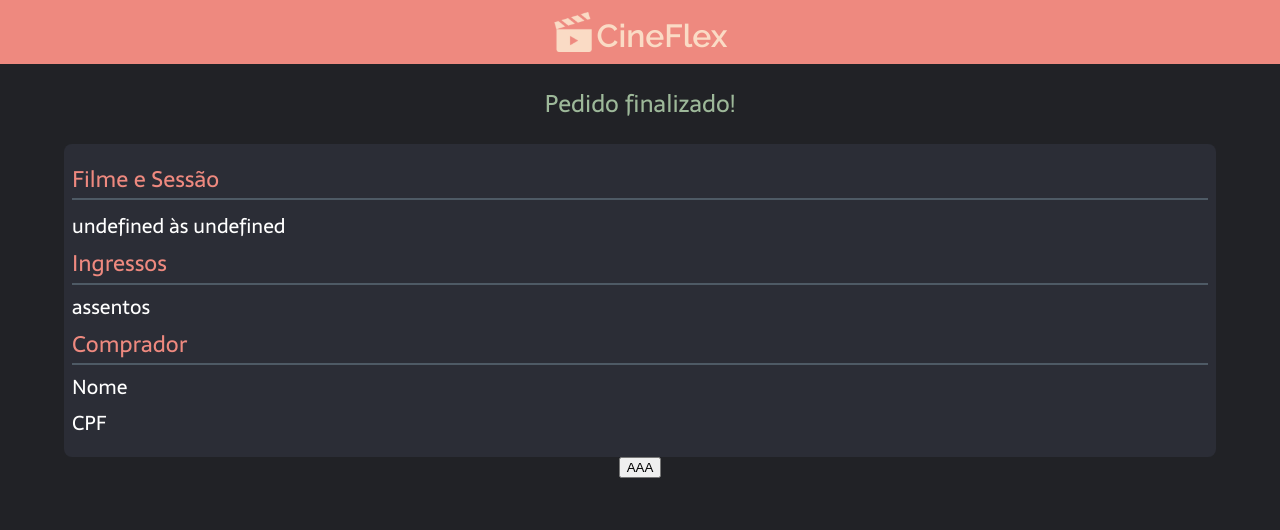
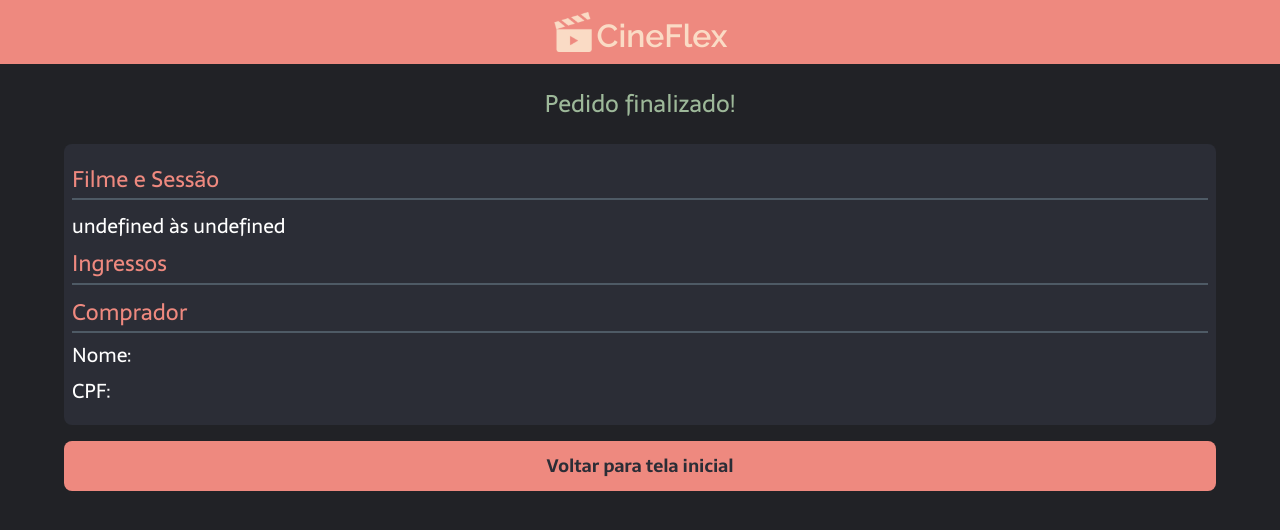
Before and after one commit to larissa-fujiwara/cineflex, a React (Vite) app: page /finalizado in a window 1280 px wide. Shown: the top 530 px of the page. Built offline with nearby package versions, Linux system fonts and the light colour scheme.

Commit message:
Função 'Voltar para página inicial' implementada

```diff
--- a/src/App.jsx
+++ b/src/App.jsx
@@ -11,11 +11,14 @@ export default function App() {
 
   const [filmName, setFilmName] = useState('');
   const [showtime, setShowtime] = useState({});
-  const [bookInfo, setBookInfo] = useState({});
+  const [buyerData, setBuyerData] = useState({});
+  const [seatsInfo, setSeatsInfo] = useState([]);
 
 
-  console.log(`Console.log no App': ${filmName}, ${showtime.date}, ${showtime.time}`);
-  console.log(`Console.log no App: ${bookInfo.name}`);
+  console.log('Nome Filme: ', filmName);
+  console.log('Data e hora: ', showtime);
+  console.log('Nome e CPF: ', buyerData);
+  console.log('Assentos: ', seatsInfo);
 
   return (
     <>
@@ -24,8 +27,18 @@ export default function App() {
         <Routes>
           <Route path="/" element={<Films setFilmName={setFilmName}/>}/>
           <Route path="/horarios/:filmId/:filmTitle" element={<Showtimes setShowtime={setShowtime}/>}/>
-          <Route path="/assentos/:showtimeId/:weekday" element={<Seats setBookInfo={setBookInfo}/>}/>
-          <Route path="/finalizado" element={<SuccessPage filmName={filmName} showtime={showtime} bookInfo={bookInfo}/>}/>
+          <Route path="/assentos/:showtimeId/:weekday" element={<Seats setBuyerData={setBuyerData} setSeatsInfo={setSeatsInfo}/>}/>
+          <Route path="/finalizado" element={<SuccessPage
+          filmName={filmName}
+          setFilmName={setFilmName}
+          showtime={showtime}
+          setShowtime={setShowtime}
+          buyerData={buyerData}
+          setBuyerData={setBuyerData}
+          seatsInfo={seatsInfo}
+          setSeatsInfo={setSeatsInfo}
+          />}
+          />
         </Routes>
       </BrowserRouter>
     </>
--- a/src/components/SuccessPage.jsx
+++ b/src/components/SuccessPage.jsx
@@ -1,7 +1,16 @@
 import styled from "styled-components"
 import { Content, Label, Details } from "../sharedStyles/sharedStyle"
+import { Link } from "react-router-dom"
 
-export default function SuccessPage({ filmName, showtime, bookInfo }) {
+export default function SuccessPage({ filmName, showtime, buyerData, seatsInfo, setFilmName, setShowtime, setBuyerData, setSeatsInfo}) {
+
+    function limpaEstados(){
+        setFilmName('');
+        setShowtime({});
+        setBuyerData({});
+        setSeatsInfo([]);
+    }
+
     return (
         <Content>
             <Details>
@@ -19,17 +28,19 @@ export default function SuccessPage({ filmName, showtime, bookInfo }) {
                     <BookDetails>
                         <h3>Ingressos</h3>
                         <hr />
-                        <p>assentos</p>
+                        <ul>
+                            {seatsInfo.map(seat => <li key={seat}>Assento {seat}</li>)}
+                        </ul>
                     </BookDetails>
 
                     <BookDetails>
                         <h3>Comprador</h3>
                         <hr />
-                        <p>Nome</p>
-                        <p>CPF</p>
+                        <p>Nome: {buyerData.name}</p>
+                        <p>CPF: {buyerData.cpf}</p>
                     </BookDetails>
                 </TicketsInfo>
-                <button>AAA</button>
+                <HomePage onClick={limpaEstados} to='/' >Voltar para tela inicial</HomePage>
             </Details>
         </Content>
     )
@@ -56,5 +67,28 @@ const BookDetails = styled.div`
     }
     hr{
         border: 1px solid #4E5A65;
+        margin-bottom: 12px;
+    }
+    ul{
+        font-size: 1.25rem;
+        color:#FFFFFF;
+    }
+    li{
+        margin-bottom: 16px;
     }
 `
+
+const HomePage = styled(Link)`
+    text-decoration: none;
+    font-size: 1.12rem;
+    font-weight: bold;
+    width: 90%;
+    padding: 16px;
+    background-color: #EE897F;
+    color:#2B2D36;
+    border-radius: 8px;
+    display: flex;
+    align-items: center;
+    justify-content: center;
+    margin-top: 16px;
+`
--- a/src/components/seatSection/Seat.jsx
+++ b/src/components/seatSection/Seat.jsx
@@ -1,14 +1,19 @@
 import { useState } from "react";
 import styled from "styled-components"
 
-export default function Seat({ seatId, seat, available, book, setBook }) {
+export default function Seat({ seatId, seat, available, book, setBook, seatLabel, setSeatLabel }) {
 
-    function bookSeat(seatId){
-        if(book.includes(seatId)){
-            setBook(book.filter(seat => seat !== seatId));
+    function bookSeat(seatId, seat){
+        if(book.includes(seatId) && seatLabel.includes(seat)){
+            setBook(book.filter(book => book !== seatId));
+            setSeatLabel(seatLabel.filter(label => label !== seat));
+
         }else{
             const newBook = [...book, seatId];
+            const newLabel = [...seatLabel, seat];
             setBook(newBook);
+            setSeatLabel(newLabel);
+
         }
     }
 
@@ -22,7 +27,7 @@ export default function Seat({ seatId, seat, available, book, setBook }) {
 
     return (
 
-        <Available $select={book.includes(seatId)} onClick={() => bookSeat(seatId)}>{seat}</Available>
+        <Available $select={book.includes(seatId)} onClick={() => bookSeat(seatId, seat)}>{seat}</Available>
     )
 }
 
--- a/src/components/seatSection/Seats.jsx
+++ b/src/components/seatSection/Seats.jsx
@@ -6,11 +6,12 @@ import { useNavigate, useParams } from "react-router-dom"
 import { useEffect, useState } from "react";
 import axios from 'axios'
 
-export default function Seats({ setBookInfo }) {
+export default function Seats({ setBuyerData, setSeatsInfo }) {
 
     const { showtimeId } = useParams();
     const [seatsList, setSeatsList] = useState(null);
     const [book, setBook] = useState([]);
+    const [seatLabel, setSeatLabel] = useState([]);
     const [name, setName] = useState('');
     const [cpf, setCpf] = useState('');
     const navigate = useNavigate();
@@ -47,7 +48,11 @@ export default function Seats({ setBookInfo }) {
                 .then(() => {navigate('/finalizado')} )
                 .catch((erro) => console.log(erro.response.data))
 
-            setBookInfo(bookData);
+            let newCpf = cpf.replace(/(\d{3})(\d{3})(\d{3})(\d{2})/, "$1.$2.$3-$4");
+            console.log(newCpf);
+
+            setBuyerData({name, cpf:newCpf});
+            setSeatsInfo(seatLabel.sort((a,b) => a - b) );
         }
 
 
@@ -68,6 +73,8 @@ export default function Seats({ setBookInfo }) {
                             available={isAvailable}
                             book={book}
                             setBook={setBook}
+                            seatLabel={seatLabel}
+                            setSeatLabel={setSeatLabel}
                         />)}
                     </SeatContainer>
                 </SeatDisplay>
@@ -93,11 +100,11 @@ export default function Seats({ setBookInfo }) {
                             placeholder="Digite o CPF"
                             pattern="\d{3}\.?\d{3}\.?\d{3}-?\d{2}"
                             onChange={e => setCpf(e.target.value.replace(/[.\-]/g, ""))}
-                            onInvalid={(e) => e.target.setCustomValidity("Digite um CPF válido no formato 000.000.000-00")}
+                            onInvalid={(e) => e.target.setCustomValidity("Digite um CPF válido!")}
                             onInput={(e) => e.target.setCustomValidity("")} />
 
                     </DataInput>
-                    <BookSeats type="submit" to='/finalizado'>Reservar assento(s)</BookSeats>
+                    <BookSeats type="submit">Reservar assento(s)</BookSeats>
                 </CustomerData>
 
             </Details>
@@ -160,6 +167,7 @@ const BookSeats = styled.button`
     margin-top: 4px;
     display: flex;
     height: 42px;
+    font-size: 1.12rem;
     font-weight: bold;
     border-radius: 8px;
     align-items: center;
```
